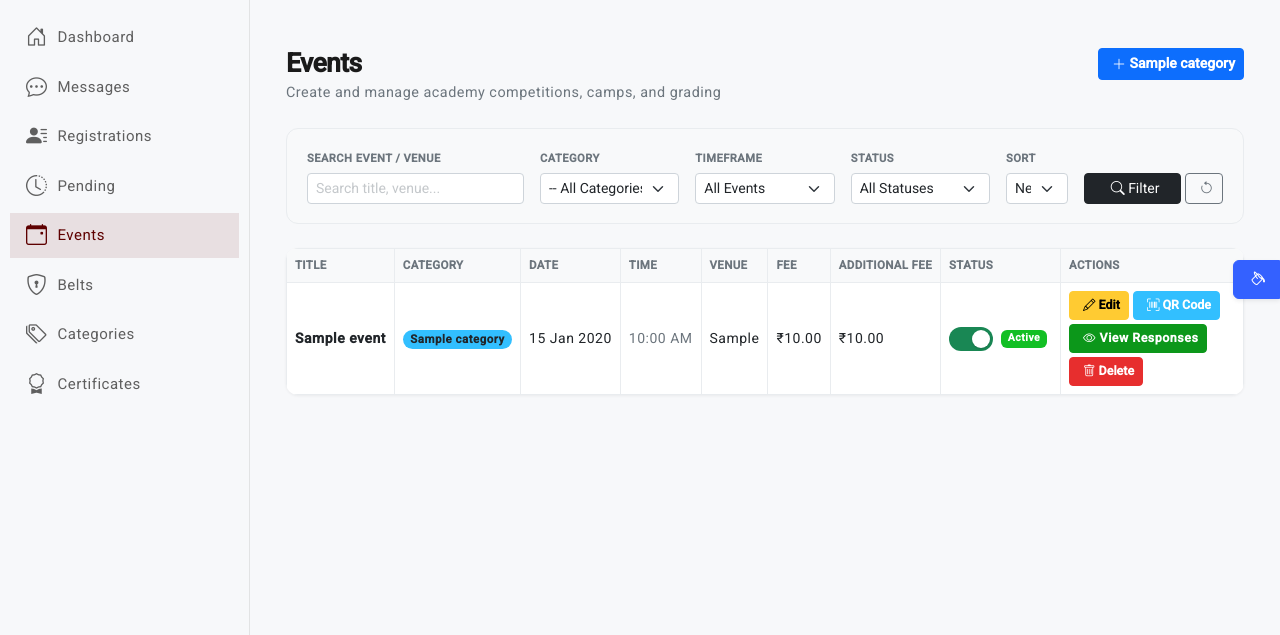
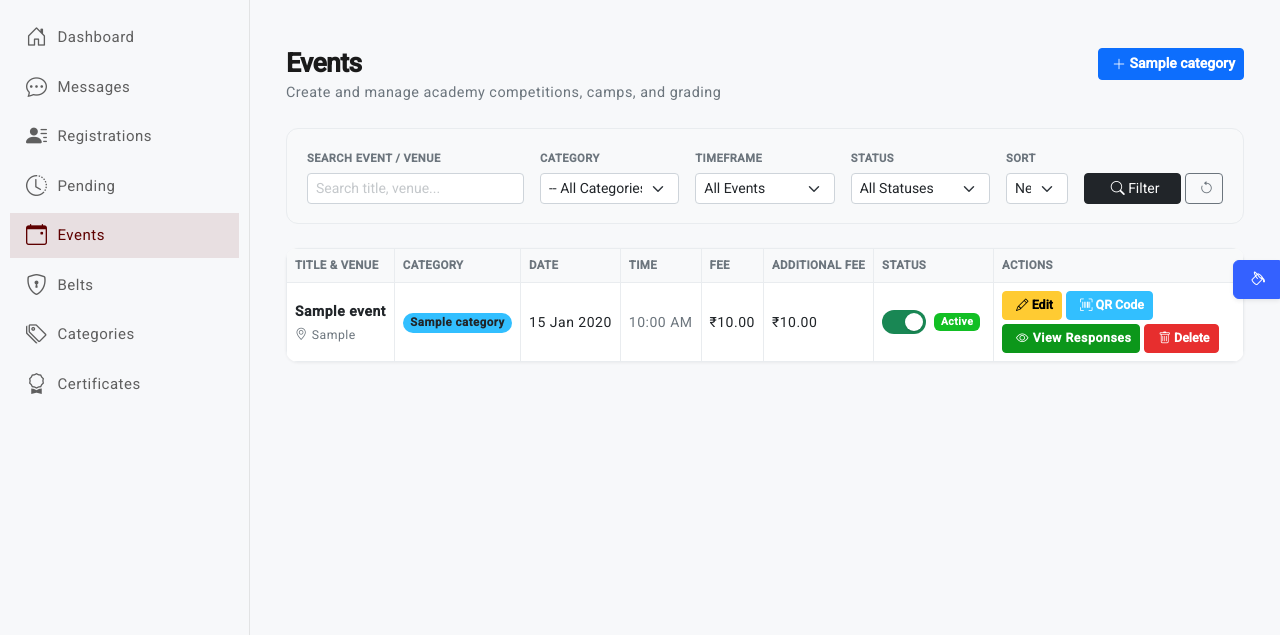
Before and after one commit to woodenclouds/karate-new-laravel, a Laravel app: page /admin/events in a window 1280 px wide. Shown: the part 60-695 px from the top of the page. Run offline with Laravel 12, Linux system fonts and the light colour scheme; a user stored in the database is signed in; data comes from the database, SQL or seed files in the repository; tables that the repository leaves empty hold one stand-in row (values such as "Sample post"); some libraries are stand-ins or nearby versions.

Commit message:
feat: add admin event management view template

```diff
--- a/resources/views/admin/event.blade.php
+++ b/resources/views/admin/event.blade.php
@@ -229,11 +229,10 @@
                         <table class="table table-bordered evt-table align-middle">
                             <thead>
                                 <tr>
-                                    <th>Title</th>
+                                    <th>Title &amp; Venue</th>
                                     <th>Category</th>
                                     <th>Date</th>
                                     <th>Time</th>
-                                    <th>Venue</th>
                                     <th>Fee</th>
                                     <th>Additional Fee</th>
                                     <th>Status</th>
@@ -249,13 +248,19 @@
                                             : (str_contains($rowCat, 'kyu') || str_contains($rowCat, 'belt') ? 'bg-warning text-dark' : 'bg-info text-dark'));
                                     @endphp
                                     <tr>
-                                        <td class="fw-semibold">{{ $event->title }}</td>
+                                        <td>
+                                            <div class="fw-semibold">{{ $event->title }}</div>
+                                            @if(!empty($event->venue))
+                                                <div class="small text-muted mt-1">
+                                                    <i class="bi bi-geo-alt me-1"></i>{{ $event->venue }}
+                                                </div>
+                                            @endif
+                                        </td>
                                         <td>
                                             <span class="badge evt-cat-badge rounded-pill {{ $rowBadge }}">{{ $event->category->name ?? '-' }}</span>
                                         </td>
                                         <td class="text-nowrap">{{ \Carbon\Carbon::parse($event->event_date)->format('d M Y') }}</td>
                                         <td class="text-nowrap text-muted">{{ \Carbon\Carbon::parse($event->event_time)->format('h:i A') }}</td>
-                                        <td>{{ $event->venue }}</td>
                                         <td class="text-nowrap">{{ $event->fee ? '₹' . number_format($event->fee, 2) : 'Free' }}</td>
                                         <td class="text-nowrap">{{ $event->additional_fee ? '₹' . number_format($event->additional_fee, 2) : '—' }}</td>
                                         <td class="evt-status-cell">
```
